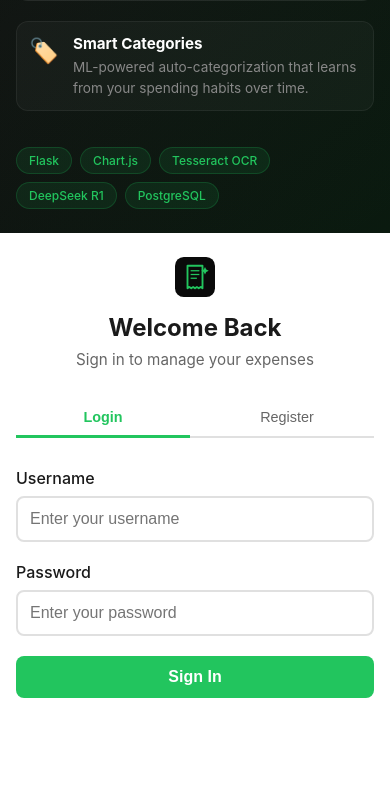
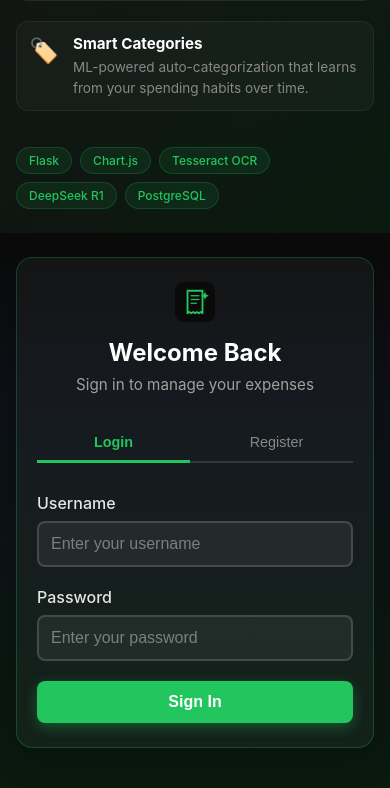
Before and after one commit to Yogesh-VG0/ExpenseVision, a Flask app: page / in a window 390 px wide. Shown: the part 554-1342 px from the top of the page. Before the commit the page ends 1252 px from the top, so only its background shows below. Run offline with Flask 3, Linux system fonts and the light colour scheme; some libraries are stand-ins or nearby versions.

Commit message:
Mobile: seamless dark landing, scroll animation; sidebar logout centered on desktop

```diff
--- a/static/css/style.css
+++ b/static/css/style.css
@@ -530,6 +530,14 @@ body {
 .sidebar-footer {
     padding-top: 20px;
     border-top: 1px solid var(--border-color);
+    display: flex;
+    flex-direction: column;
+    align-items: center;
+}
+
+.sidebar-footer .btn {
+    width: auto;
+    min-width: 140px;
 }
 
 .theme-toggle {
@@ -1204,6 +1212,7 @@ body {
 @media (max-width: 1024px) {
     .landing {
         flex-direction: column;
+        background: #0a0a0a;
     }
 
     .landing-info {
@@ -1214,13 +1223,86 @@ body {
         max-width: 560px;
     }
 
+    /* Seamless dark theme on mobile — no jarring white section */
     .landing-auth {
         flex: none;
         padding: 32px 24px 48px;
+        background: linear-gradient(180deg, #0a0a0a 0%, #0d1117 30%, #0a1a0f 100%);
+        color: #ffffff;
+    }
+
+    .landing-auth .auth-card {
+        background: rgba(255, 255, 255, 0.04);
+        border: 1px solid rgba(34, 197, 94, 0.25);
+        border-radius: 16px;
+        padding: 28px 24px;
+        box-shadow: 0 8px 32px rgba(0, 0, 0, 0.3);
+    }
+
+    .landing-auth .auth-header h2 {
+        color: #ffffff;
+    }
+
+    .landing-auth .auth-header p {
+        color: #a0a0a0;
+    }
+
+    .landing-auth .tab-btn {
+        color: #888;
+    }
+
+    .landing-auth .tab-btn.active {
+        color: #22c55e;
+    }
+
+    .landing-auth .auth-tabs {
+        border-bottom-color: rgba(255, 255, 255, 0.12);
+    }
+
+    .landing-auth .form-group label {
+        color: #e5e5e5;
+    }
+
+    .landing-auth .form-group input,
+    .landing-auth .form-group select,
+    .landing-auth .form-group textarea {
+        background: rgba(255, 255, 255, 0.06);
+        border-color: rgba(255, 255, 255, 0.15);
+        color: #ffffff;
+    }
+
+    .landing-auth .form-group input::placeholder,
+    .landing-auth .form-group textarea::placeholder {
+        color: rgba(255, 255, 255, 0.4);
+    }
+
+    .landing-auth .form-group small {
+        color: #888;
+    }
+
+    .landing-auth .btn-primary {
+        box-shadow: 0 4px 14px rgba(34, 197, 94, 0.35);
+    }
+
+    .landing-auth .error-message {
+        background: rgba(239, 68, 68, 0.15);
+        color: #fca5a5;
     }
 
     .auth-mobile-logo {
         display: flex;
+    }
+
+    /* Scroll-triggered fade-in for auth section on mobile */
+    .landing-auth {
+        opacity: 0;
+        transform: translateY(24px);
+        transition: opacity 0.6s ease, transform 0.6s ease;
+    }
+
+    .landing-auth.auth-visible {
+        opacity: 1;
+        transform: translateY(0);
     }
 
     /* Dashboard responsive */
@@ -1378,8 +1460,8 @@ body {
         padding: 16px 12px;
     }
 
-    .auth-card {
-        padding: 0;
+    .landing-auth .auth-card {
+        padding: 24px 20px;
     }
 
     .auth-header h2 {
--- a/static/js/auth.js
+++ b/static/js/auth.js
@@ -9,9 +9,31 @@ document.addEventListener('DOMContentLoaded', () => {
 
     // Trigger staggered landing page animations
     const animElements = document.querySelectorAll('.anim-fade-in');
-    animElements.forEach((el, index) => {
+    animElements.forEach((el) => {
         el.style.animationPlayState = 'running';
     });
+
+    // Scroll-triggered animation for auth section on mobile (seamless reveal)
+    const authSection = document.querySelector('.landing-auth');
+    if (authSection && window.matchMedia('(max-width: 1024px)').matches) {
+        const observer = new IntersectionObserver(
+            (entries) => {
+                entries.forEach((entry) => {
+                    if (entry.isIntersecting) {
+                        entry.target.classList.add('auth-visible');
+                    }
+                });
+            },
+            { threshold: 0.15, rootMargin: '0px 0px -40px 0px' }
+        );
+        observer.observe(authSection);
+        // If auth is already in view (short viewport), show immediately
+        if (authSection.getBoundingClientRect().top < window.innerHeight * 0.8) {
+            authSection.classList.add('auth-visible');
+        }
+    } else if (authSection) {
+        authSection.classList.add('auth-visible');
+    }
 
     // Tab switching
     tabButtons.forEach(btn => {
```
Also changed, not shown: README.md.
